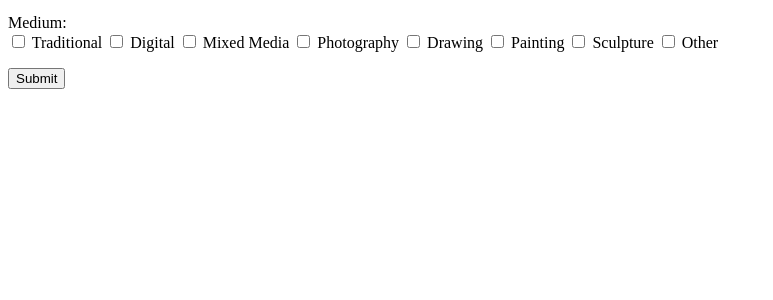
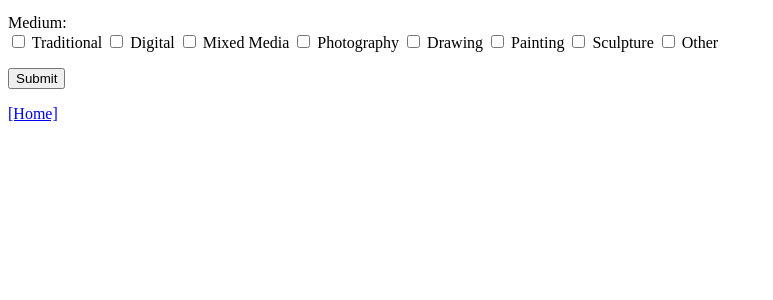
Before and after one commit to 000hcl/galleria000, a Flask app: page /upload in a window 1280 px wide. Shown: the part 275-575 px from the top of the page, without its empty margins (0-773 px from the left). Run offline with Flask 2, Linux system fonts and the light colour scheme; parts of the project's set-up code (start-up, migrations or seed data) failed here and were passed over.

Commit message:
better errors

```diff
--- a/templates/register.html
+++ b/templates/register.html
@@ -11,7 +11,7 @@ Username must be 2-12 characters.
 Password:
 <input type="password" name="password">
 <br>
-Password must be 8-24 chracters.
+Password must be 8-24 characters.
 <br>
 Confirm password:
 <input type="password" name="password2">
--- a/templates/upload.html
+++ b/templates/upload.html
@@ -33,3 +33,5 @@ Medium:
 <p>
 <input type="submit" value="Submit">
 </form>
+<p>
+<a href="/home">[Home]</a>
```
